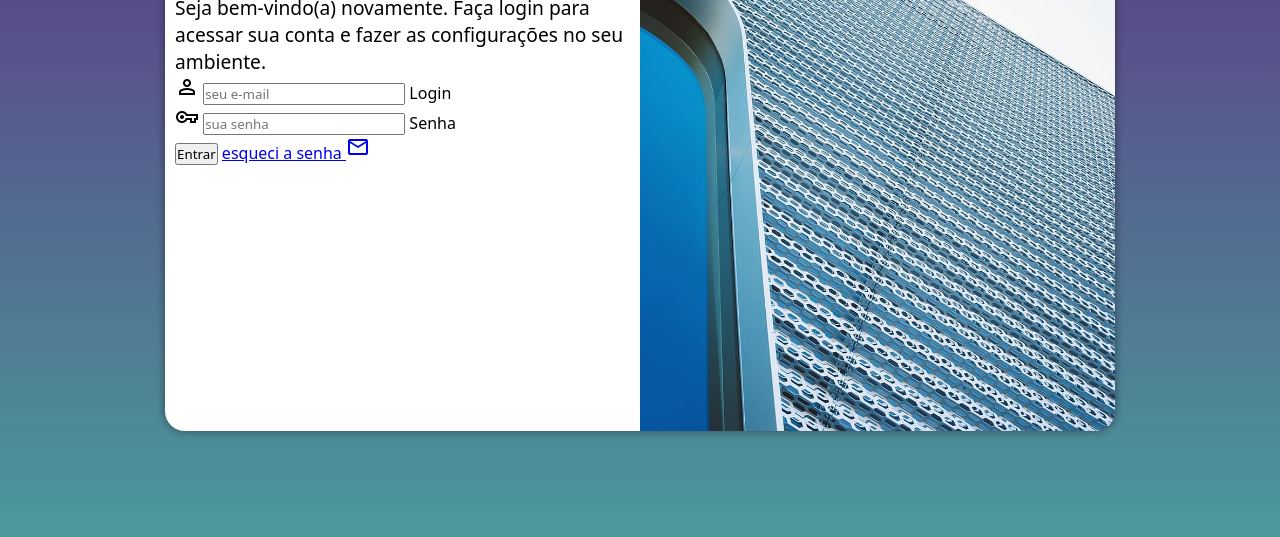
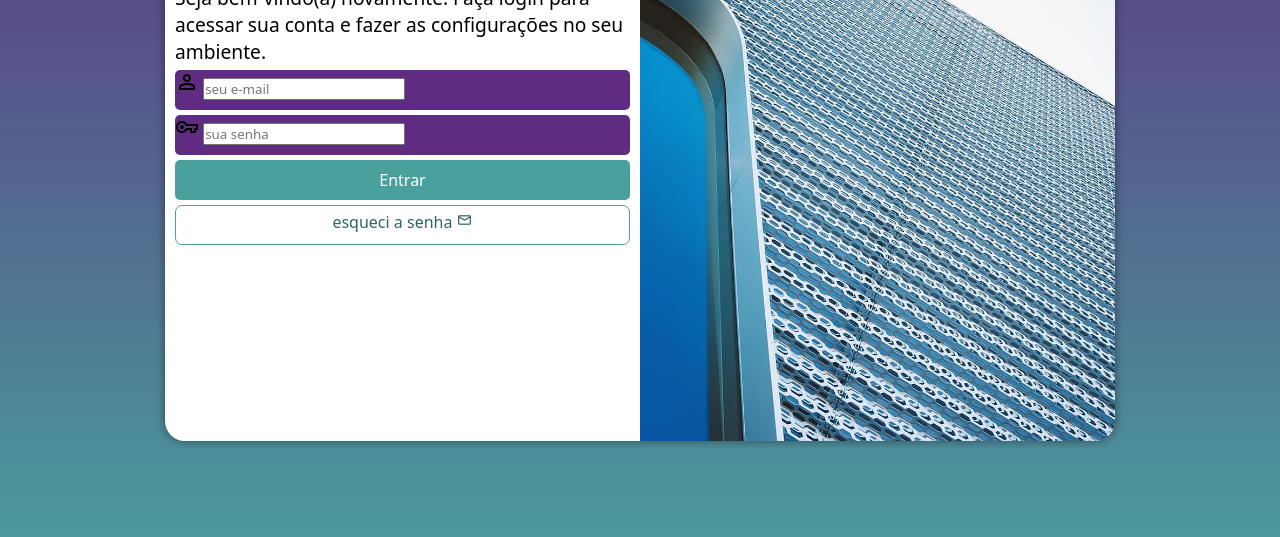
Before and after one commit to brunosousaprogrammer/projeto-login, a plain HTML site: page index.html in a window 1280 px wide. Shown: the part 219-756 px from the top of the page. Drawn offline with nearby package versions, Linux system fonts and the light colour scheme.

Commit message:
formatação do formulário

```diff
--- a/estilos/style.css
+++ b/estilos/style.css
@@ -34,7 +34,7 @@ section#login{
 
     background-color: white;
     width: 250px;
-    height: 500px;
+    height: 520px;
     border-radius: 20px;
     overflow: hidden;
     box-shadow: 0px 0px 10px rgba(0, 0, 0, 0.449);
@@ -64,3 +64,54 @@ div#formulario > h1{
 div#formulario > p{
     font-size: 0.8em;
 }
+form > div.campo{
+    background-color: #5f2c82;
+    width: 100%;
+    display: block;
+    height: 40px;
+    border-radius: 5px;
+    margin: 5px 0px;
+    margin-top: 5px;
+}
+
+div.campo > label {
+    display: none;
+}
+
+form > input[type=submit]{
+    display: block;
+    font-size: 1em;
+    width: 100%;
+    height: 40px;
+    background-color: #49a09d;
+    color: white;
+    border: none;
+    border-radius: 5px;
+    cursor: pointer;
+    margin-top: 5px;
+}
+
+form > input[type=submit]:hover{
+    background-color: #2d6462;
+
+}
+form > a.botao{
+    display: block;
+    text-align: center;
+    font-size: 1em;
+    width: 100%;
+    height: 40px;
+    background-color: white;
+    color: #2d6462;
+    border: 1px solid #49a09d;
+    border-radius: 7px;
+    text-decoration: none;
+    margin-top: 5px;
+    padding-top: 5px;
+}
+form > a.botao > span{
+    font-size: 1em;
+}
+form > a.botao:hover{
+    background-color: #6cd3cf;
+}
--- a/index.html
+++ b/index.html
@@ -37,7 +37,7 @@
                         <label for="isenha">Senha</label>
                     </div>
                     <input type="submit" value="Entrar">
-                    <a href="esqueci.html">
+                    <a href="esqueci.html" class="botao">
                         esqueci a senha <span class="material-symbols-outlined">
                             mail
                         </span>
```
